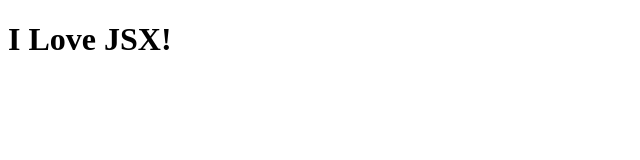
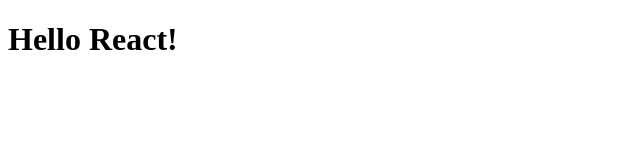
Before and after one commit to psant01/react-work, a React (Vite) app in the folder my-react-app/: page / in a window 1280 px wide. Shown: the top 160 px of the page, without its empty margins (0-640 px from the left). Built offline with nearby package versions, Linux system fonts and the light colour scheme.

Commit message:
Amended main.jsx and index.html for testing

```diff
--- a/my-react-app/src/main.jsx
+++ b/my-react-app/src/main.jsx
@@ -1,7 +1,5 @@
 import { createRoot } from 'react-dom/client'
 
-const myElement = <h1>I Love JSX!</h1>;
-
 createRoot(document.getElementById('root')).render(
-  myElement
-);
+  <h1>Hello React!</h1>
+)
```
